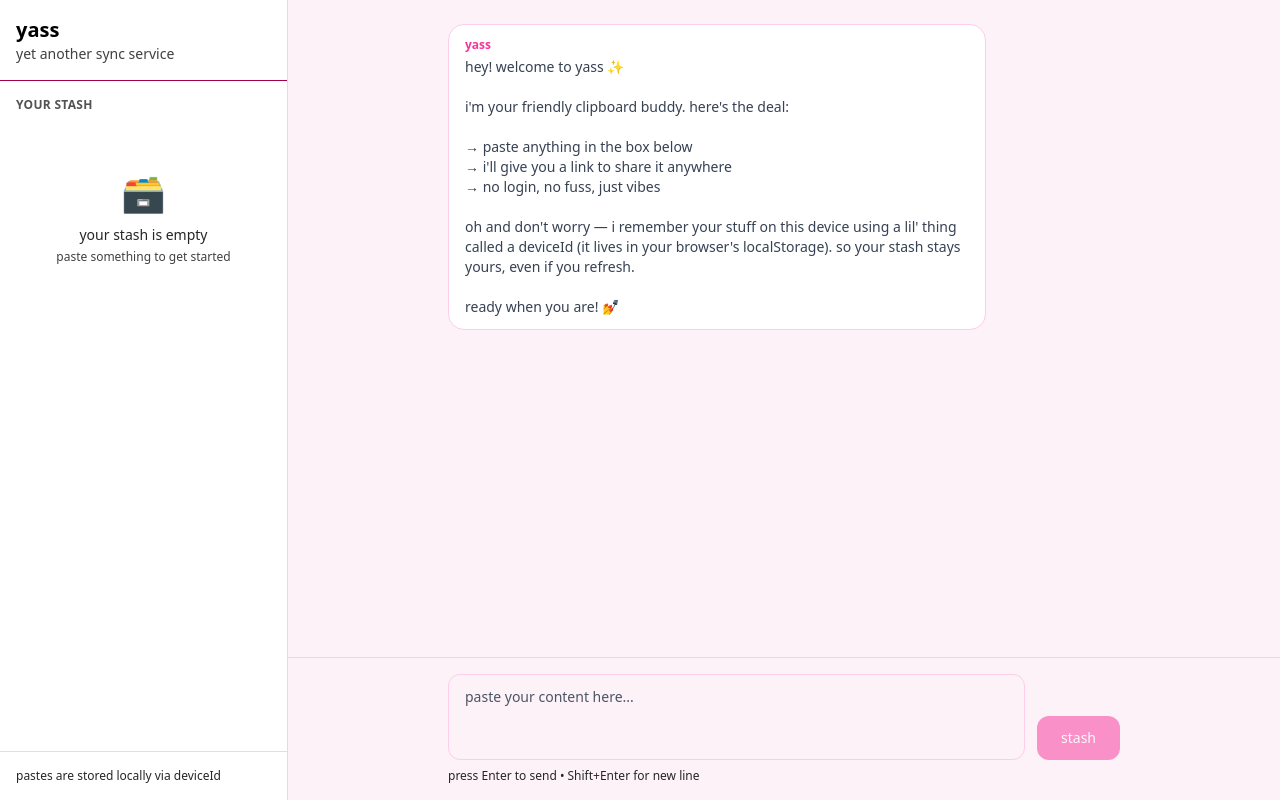
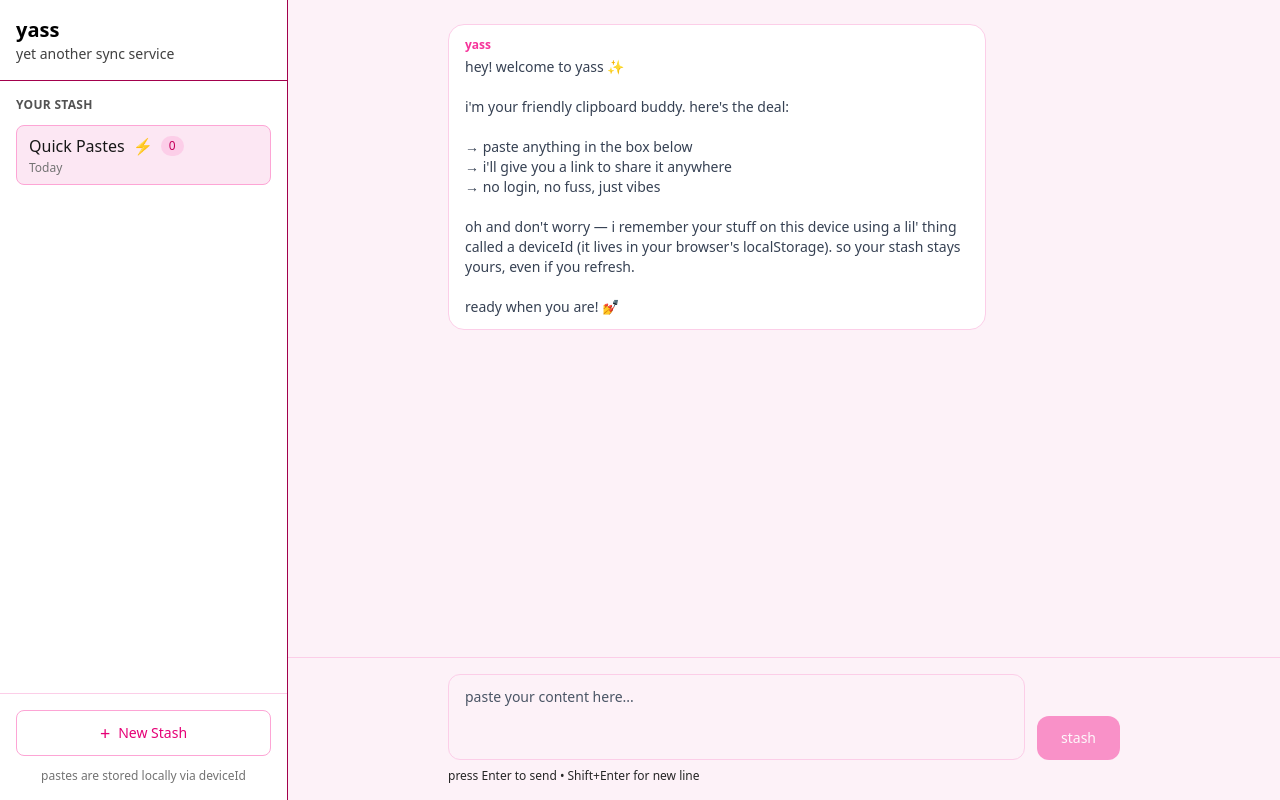
Before and after one commit to bachubila/yass, a SvelteKit app in the folder apps/web/: page /stash in a window 1280 px wide. Built offline with nearby package versions, Linux system fonts and the light colour scheme.

Commit message:
Implemented sidebar and stash items

```diff
--- /dev/null
+++ b/apps/web/src/lib/components/StashSidebar.svelte
@@ -0,0 +1,100 @@
+<!-- src/lib/components/StashSidebar.svelte -->
+<script lang="ts">
+  type Stash = {
+    id: string;
+    name: string;
+    slug: string;
+    pasteCount: number;
+    isDefault: boolean;
+    createdAt: Date;
+  };
+
+  type Props = {
+    stashes: Stash[];
+    activeStashId: string | null;
+    onSelect: (stash: Stash) => void;
+    onCreateNew: () => void;
+  };
+
+  let { stashes, activeStashId, onSelect, onCreateNew }: Props = $props();
+
+  function formatDate(date: Date): string {
+    const now = new Date();
+    const diff = now.getTime() - date.getTime();
+    const days = Math.floor(diff / (1000 * 60 * 60 * 24));
+
+    if (days === 0) return "Today";
+    if (days === 1) return "Yesterday";
+    if (days < 7) return `${days} days ago`;
+
+    return date.toLocaleDateString("en-US", { month: "short", day: "numeric" });
+  }
+</script>
+
+<aside class="flex w-72 flex-col border-r border-pink-800 bg-white">
+  <!-- Header -->
+  <div class="border-b border-pink-800 p-4">
+    <h1 class="text-xl font-bold text-black">yass</h1>
+    <p class="text-sm text-neutral-700">yet another sync service</p>
+  </div>
+
+  <!-- Stash List -->
+  <div class="flex-1 overflow-y-auto p-4">
+    <h2 class="mb-3 text-xs font-semibold uppercase tracking-wide text-neutral-600">
+      your stash
+    </h2>
+
+    <div class="flex flex-col gap-1">
+      {#each stashes as stash (stash.id)}
+        <button
+          onclick={() => onSelect(stash)}
+          class={[
+            "flex w-full flex-col rounded-lg px-3 py-2 text-left cursor-pointer transition-colors",
+            activeStashId === stash.id
+              ? "bg-pink-100 border border-pink-300"
+              : "hover:bg-pink-50 border border-transparent",
+          ].join(" ")}
+        >
+          <div class="flex items-center justify-between">
+            <span class="font-medium text-neutral-900 truncate">
+              {stash.name}
+              {#if stash.isDefault}
+                <span class="ml-1 text-pink-500">⚡</span>
+              {/if}
+            </span>
+            <span class="ml-2 rounded-full bg-pink-200 px-2 py-0.5 text-xs text-pink-700">
+              {stash.pasteCount}
+            </span>
+          </div>
+          <span class="mt-0.5 text-xs text-neutral-500">
+            {formatDate(stash.createdAt)}
+          </span>
+        </button>
+      {/each}
+
+      {#if stashes.length === 0}
+        <div class="flex flex-col items-center justify-center py-12 text-center">
+          <div class="mb-3 text-4xl">🗃️</div>
+          <p class="text-sm text-neutral-800">your stash is empty</p>
+          <p class="mt-1 text-xs text-neutral-700">paste something to get started</p>
+        </div>
+      {/if}
+    </div>
+  </div>
+
+  <!-- New Stash Button -->
+  <div class="border-t border-pink-200 p-4">
+    <button
+      onclick={onCreateNew}
+      class="flex w-full items-center justify-center gap-2 rounded-lg border border-pink-300
+             bg-white px-4 py-2 text-sm font-medium text-pink-600
+             transition-colors hover:bg-pink-50"
+    >
+      <span class="text-lg">+</span>
+      New Stash
+    </button>
+    <p class="mt-3 text-center text-xs text-neutral-500">
+      pastes are stored locally via deviceId
+    </p>
+  </div>
+</aside>
--- a/apps/web/src/routes/stash/+page.svelte
+++ b/apps/web/src/routes/stash/+page.svelte
@@ -1,6 +1,22 @@
 <script lang="ts">
 	import { tick } from "svelte";
+  import StashSidebar from "$lib/components/StashSidebar.svelte";
 
+    // Mock data for now
+  let stashes = $state([
+    {
+      id: "1",
+      name: "Quick Pastes",
+      slug: "x7f2k9",
+      pasteCount: 0,
+      isDefault: true,
+      createdAt: new Date(),
+    },
+  ]);
+
+  let activeStashId = $state<string | null>("1");
+  let isNamingNewStash = $state(false);
+  let newStashName = $state("");
   let content = $state("");
     let messagesContainer = $state<HTMLDivElement | null>(null);
   let messages = $state<Array<{ role: "user" | "yass"; content: string }>>([
@@ -35,9 +51,76 @@ ready when you are! 💅`,
     }
   }
 
+
+  function handleSelectStash(stash: { id: string }) {
+    activeStashId = stash.id;
+    isNamingNewStash = false;
+    // TODO: Load messages for this stash
+  }
+
+
+  function handleCreateNew() {
+    isNamingNewStash = true;
+    activeStashId = null;
+    messages = [
+      {
+        role: "yass",
+        content: `ooh, a new stash! ✨\n\nwhat do you wanna call it? type a name below and hit enter.\n\n(i'll turn it into a cute url for you)`,
+      },
+    ];
+  }
+
+  async function handleNameSubmit() {
+    if (!newStashName.trim()) return;
+
+    const slug = newStashName
+      .toLowerCase()
+      .replace(/[^a-z0-9]+/g, "-")
+      .replace(/^-|-$/g, "");
+
+    // TODO: Check if slug exists in DB, generate fallback if needed
+    const slugTaken = false; // Replace with actual check
+
+    const finalSlug = slugTaken
+      ? Math.random().toString(36).substring(2, 8)
+      : slug;
+
+    const newStash = {
+      id: crypto.randomUUID(),
+      name: newStashName.trim(),
+      slug: finalSlug,
+      pasteCount: 0,
+      isDefault: false,
+      createdAt: new Date(),
+    };
+
+    stashes = [...stashes, newStash];
+    activeStashId = newStash.id;
+
+    const responseMessage = slugTaken
+      ? `created "${newStash.name}"! 🎉\n\nheads up: "${slug}" was taken, so i gave you:\nyass.app/${finalSlug}\n\nnow paste away!`
+      : `created "${newStash.name}"! 🎉\n\nyour link: yass.app/${finalSlug}\n\nnow paste away!`;
+
+    messages = [
+      ...messages,
+      { role: "user", content: newStashName.trim() },
+      { role: "yass", content: responseMessage },
+    ];
+
+    isNamingNewStash = false;
+    newStashName = "";
+    await scrollToBottom();
+  }
+
   async function sendMessage() {
     if (!content.trim()) return;
 
+        if (isNamingNewStash) {
+      newStashName = content.trim();
+      content = "";
+      await handleNameSubmit();
+      return;
+    }
     messages = [...messages, { role: "user", content: content.trim() }];
     await scrollToBottom();
 
@@ -58,30 +141,13 @@ ready when you are! 💅`,
 </script>
 
 <div class="flex h-screen bg-pink-50">
-  <!-- Sidebar -->
-  <aside class="flex w-72 flex-col border-r border-pink-200 bg-white">
-    <div class="border-b border-pink-800 p-4">
-      <h1 class="text-xl font-bold text-black">yass</h1>
-      <p class="text-sm text-neutral-700">yet another sync service</p>
-    </div>
-
-    <div class="flex-1 p-4">
-      <h2 class="mb-3 text-xs font-semibold uppercase tracking-wide text-neutral-600">
-        your stash
-      </h2>
-      <div class="flex flex-col items-center justify-center py-12 text-center">
-        <div class="mb-3 text-4xl">🗃️</div>
-        <p class="text-sm text-neutral-800">your stash is empty</p>
-        <p class="mt-1 text-xs text-neutral-700">paste something to get started</p>
-      </div>
-    </div>
-
-    <div class="border-t border-pink-200 p-4">
-      <p class="text-xs text-neutral-800">
-        pastes are stored locally via deviceId
-      </p>
-    </div>
-  </aside>
+<!-- Sidebar -->
+  <StashSidebar
+  activeStashId={activeStashId}
+  stashes={stashes}
+  onSelect={handleSelectStash}
+  onCreateNew={handleCreateNew}
+  />
 
   <!-- Main Chat Area -->
   <main class="flex flex-1 flex-col">
```
